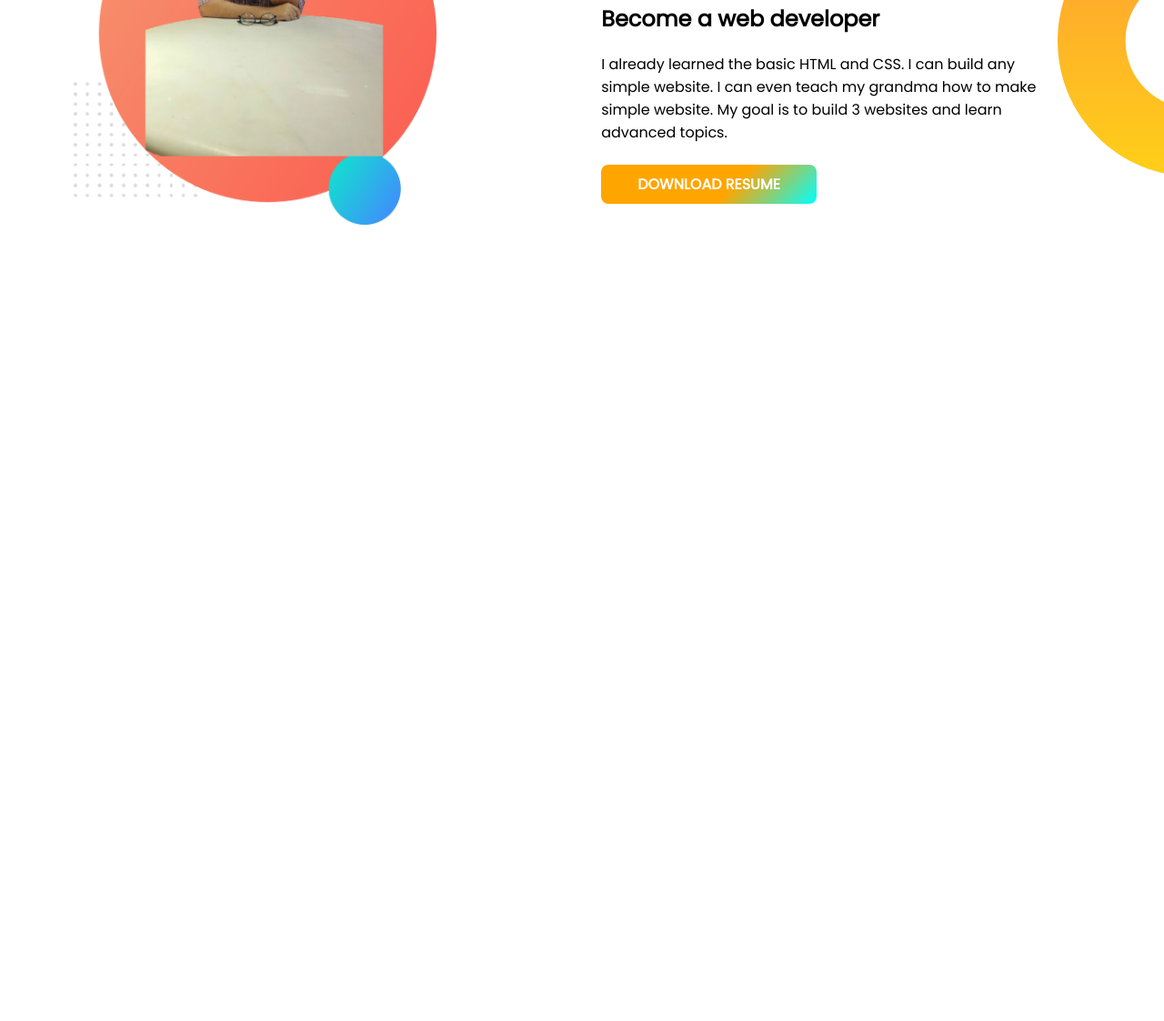
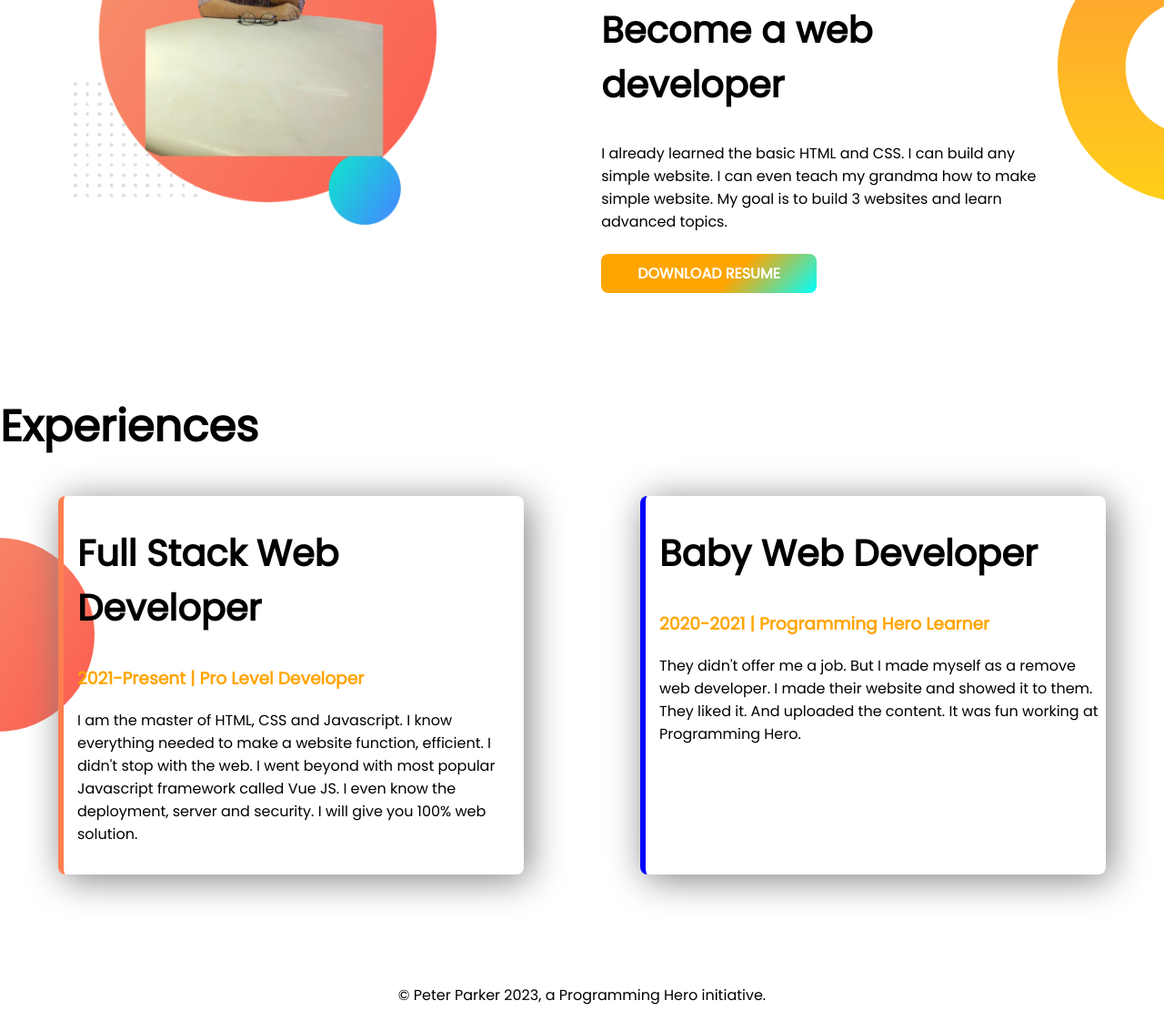
Before and after one commit to parvesmolla1/developer-portfolio, a plain HTML site: page index.html in a window 1280 px wide. Shown: the part 769-1891 px from the top of the page at 91% size. Before the commit the page ends 1143 px from the top, so only its background shows below. Drawn offline with Linux system fonts and the light colour scheme.

Commit message:
added footer

```diff
--- a/index.html
+++ b/index.html
@@ -13,7 +13,7 @@
 </head>
 
 <body>
-    <section class="top-banner">
+    <section class="top-banner flexible-container">
         <div class="half-width">
             <h1>Welcome TO</h1>
             <h1><span class="orange-color"> Parves Molla</span> World!</h1>
@@ -32,7 +32,7 @@
         </div>
 
     </section>
-    <section class="Dream-Big">
+    <section class="Dream-Big flexible-container">
         <div class="half-width">
             <img src="images/remove bg.png" alt="">
         </div>
@@ -47,6 +47,29 @@
                 RESUME</a>
         </div>
     </section>
+    <section class="container">
+        <h1>Experiences</h1>
+        <div class="flexible-container">
+            <div id="full-stack" class="container-box">
+                <h2>Full Stack Web Developer</h2>
+                <h3 class="orange-color">2021-Present | Pro Level Developer</h3>
+                <p>I am the master of HTML, CSS and Javascript. I know everything needed to make a website function,
+                    efficient. I didn't stop with the web. I went beyond with most popular Javascript framework called
+                    Vue JS. I even know the deployment, server and security. I will give you 100% web solution.</p>
+            </div>
+            <div id="baby-web" class="container-box">
+                <h2>Baby Web Developer</h2>
+                <h3 class="orange-color">2020-2021 | Programming Hero Learner</h3>
+                <p>They didn't offer me a job. But I made myself as a remove web developer. I made their website and
+                    showed it to them. They liked it. And uploaded the content. It was fun working at Programming Hero.
+                </p>
+            </div>
+        </div>
+    </section>
+
+    <footer>
+        <p> © Peter Parker 2023, a Programming Hero initiative.</p>
+    </footer>
 </body>
 
 </html>
--- a/style.css
+++ b/style.css
@@ -5,10 +5,13 @@ body{
 h1{
     font-size: 3rem;
 }
+h2{
+    font-size: 2.5rem;
+}
 .orange-color{
     color: orange;
 }
-section{
+.flexible-container{
     display: flex;
     margin-bottom: 120px;
 }
@@ -42,3 +45,49 @@ section p{
     background-position: right;
     padding-right: 7.5rem;
 }
+.container{
+    background-image: url(images/exp-bg.png);
+    background-repeat: no-repeat;
+    background-position: left;
+}
+.container-box{
+    box-shadow: 5px 5px 40px gray;
+    width: 40%;
+    margin-left: 5%;
+    margin-right: 5%;
+    border-radius: .5rem;
+    padding-left: 15px;
+
+}
+#full-stack{
+    border-left: .4rem solid coral;
+}
+#baby-web{
+    border-left: .4rem solid blue;
+}
+footer p{
+    text-align: center;
+}
+/* .container .small-container{
+    display: flex;
+    background: url(images/exp-bg.png);
+    background-repeat: no-repeat;
+    background-position: bottom;
+    background-position: left;
+}
+.container .small-container .box{
+    width: 50%;
+    padding-left: 2%;
+    box-shadow:  5px 5px 10px;
+    margin: 1rem 3rem 2rem;
+    padding: 1rem;
+    border: .5rem solid white;
+    border-left-color: #F6725D;
+    border-radius: .5rem;
+}
+.container .small-container .box h1{
+    font-size: 2rem;
+}
+.container .small-container .box h3{
+    color: orange;
+} */
```
